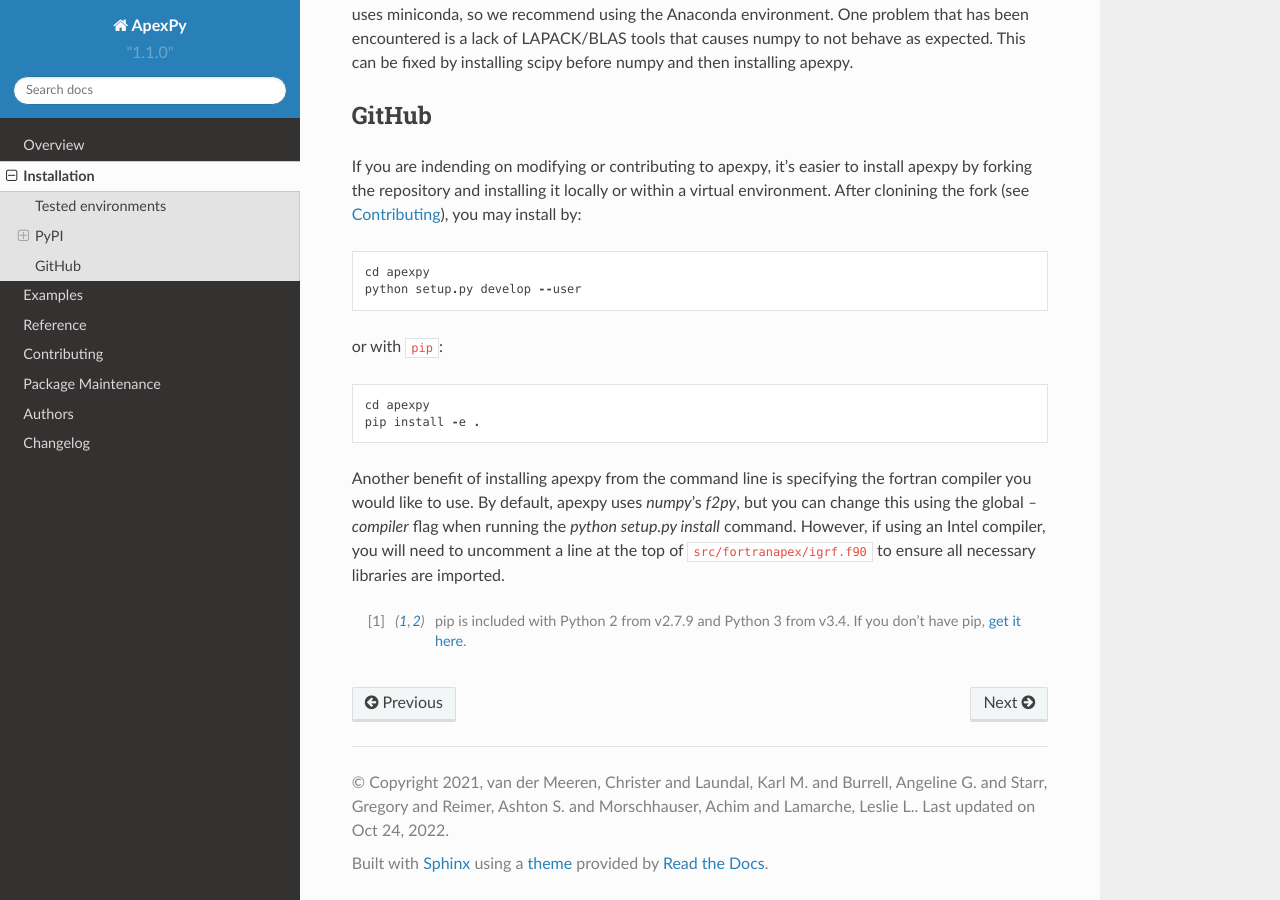
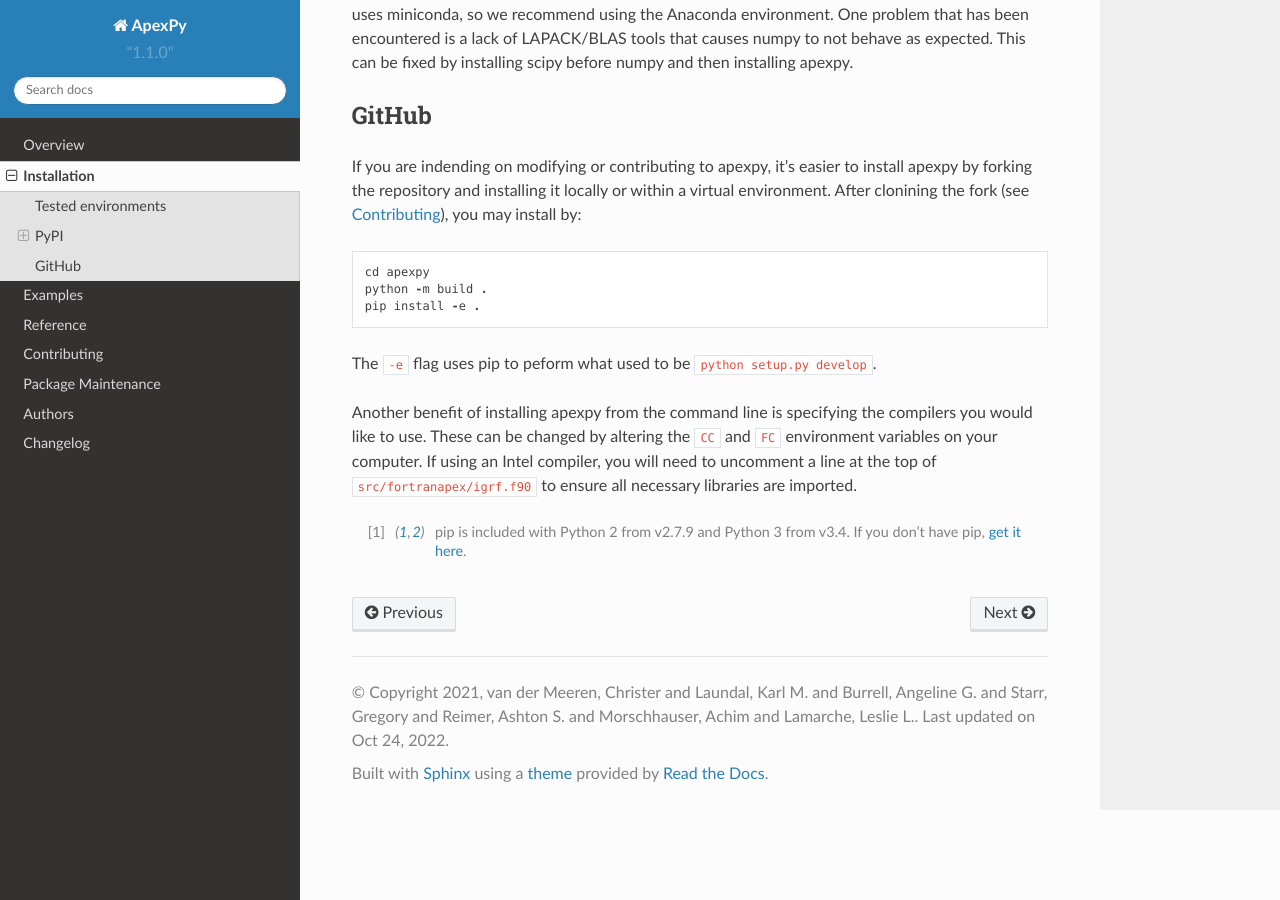
Before and after one commit to aburrell/apexpy, a Sphinx documentation site: the page built from docs/installation.rst, in a window 1280 px wide and 900 px high, scrolled down 1737 px. Built offline with Sphinx 7.4.7 and the Read the Docs theme 2.0.0, drawn with Linux system fonts in a browser that asks for light colours.

Commit message:
DOC: updated installation
Updated the installation instructions in the docs.

```diff
--- a/docs/installation.rst
+++ b/docs/installation.rst
@@ -100,22 +100,17 @@ a virtual environment. After clonining the fork (see :ref:`contributing`),
 you may install by::
 
   cd apexpy
-  python setup.py develop --user
-
-
-or with ``pip``::
-
-  cd apexpy
+  python -m build .
   pip install -e .
 
 
+The ``-e`` flag uses pip to peform what used to be ``python setup.py develop``.
+
 Another benefit of installing apexpy from the command line is specifying the
-fortran compiler you would like to use.  By default, apexpy uses
-`numpy`'s `f2py`, but you can change this using the global `--compiler` flag
-when running the `python setup.py install` command.
-However, if using an Intel compiler, you will need to
-uncomment a line at the top of ``src/fortranapex/igrf.f90`` to ensure all
-necessary libraries are imported.
+compilers you would like to use.  These can be changed by altering the ``CC``
+and ``FC`` environment variables on your computer.  If using an Intel compiler,
+you will need to uncomment a line at the top of ``src/fortranapex/igrf.f90`` to
+ensure all necessary libraries are imported.
 
 .. [1] pip is included with Python 2 from v2.7.9 and Python 3 from v3.4.
        If you don't have pip,
```
